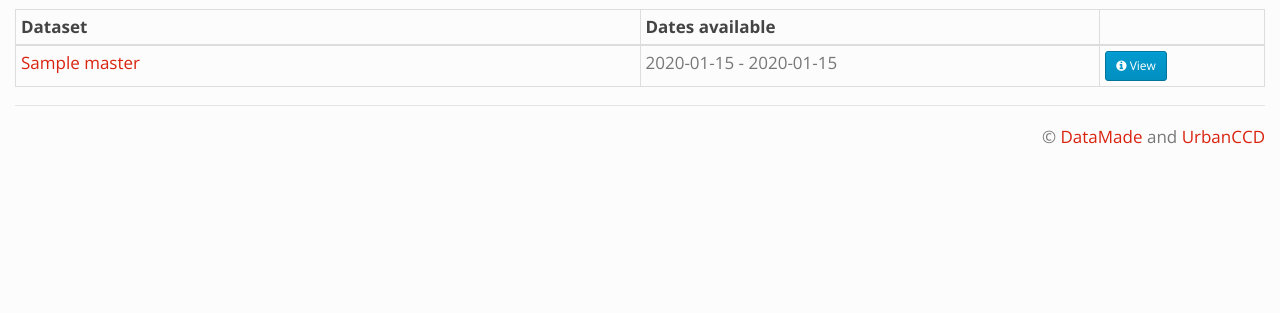
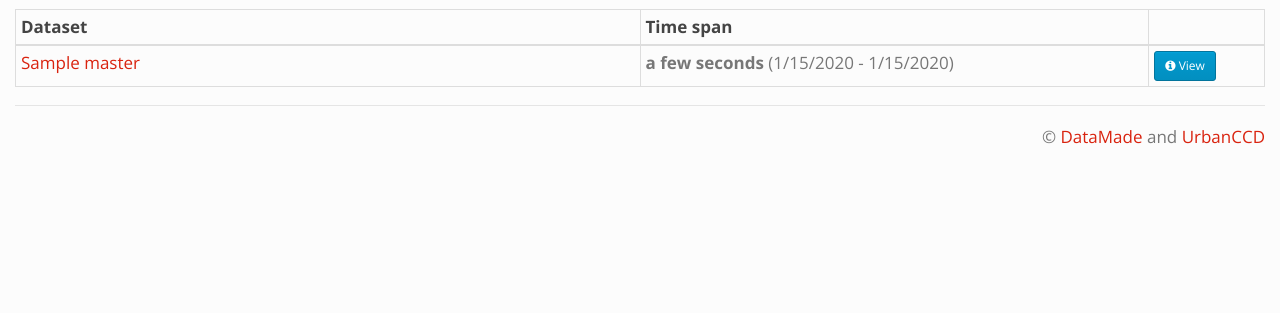
Before and after one commit to UrbanCCD-UChicago/plenario, a Flask app: page /explore in a window 1280 px wide. Shown: the part 487-800 px from the top of the page. Run offline with Flask 2, Linux system fonts and the light colour scheme; tables that the repository leaves empty hold one stand-in row (values such as "Sample post"); some libraries are stand-ins or nearby versions.

Commit message:
reset button working closes #37, displaying time span available

```diff
--- a/plenario/static/js/data-map.js
+++ b/plenario/static/js/data-map.js
@@ -391,7 +391,7 @@
             }
         },
         resetForm: function(e){
-            window.location.reload();
+            window.location = "/explore";
         },
         drawCreate: function(e){
             this.drawnItems.clearLayers();
--- a/plenario/static/js/templates/aboutTemplate.html
+++ b/plenario/static/js/templates/aboutTemplate.html
@@ -4,7 +4,7 @@
   <thead>
     <tr>
       <th width='50%'>Dataset</th>
-      <th>Dates available</th>
+      <th>Time span</th>
       <th></th>
     </tr>
   </thead>
@@ -14,7 +14,7 @@
         <td>
           <a href="javascript://" class='detail' data-dataset_name="<%= set.dataset_name %>"><%= set.human_name %></a>
         </td>
-        <td><%= set.obs_from %> - <%= set.obs_to %></td>
+        <td><strong><%= moment(set.obs_from).from(moment(set.obs_to), true) %></strong> (<%= moment(set.obs_from).format("M/D/YYYY") %> - <%= moment(set.obs_to).format("M/D/YYYY") %>)</td>
         <td>
           <a href="javascript://" class="detail btn btn-info btn-sm" data-dataset_name="<%= set.dataset_name %>">
               <i class='fa fa-info-circle'></i>
```
